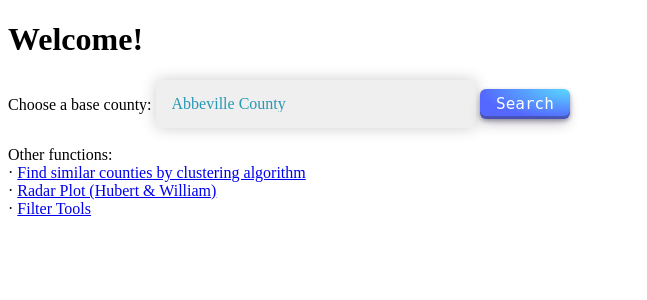
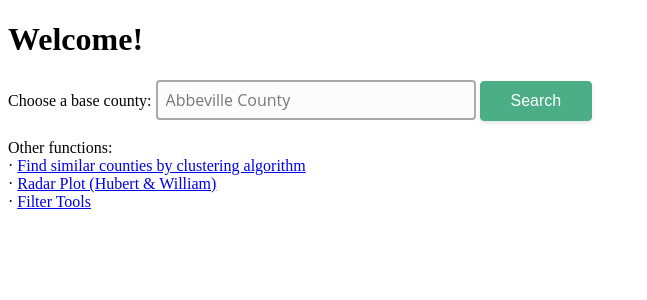
Before and after one commit to SiciliaLeco/County-Livability, a Django app: page /welcome/ in a window 1280 px wide. Shown: the top 300 px of the page, without its empty margins (0-647 px from the left). Run offline with Django 4.2, Linux system fonts and the light colour scheme.

Commit message:
Update welcome.html

```diff
--- a/templates/welcome.html
+++ b/templates/welcome.html
@@ -4,97 +4,67 @@
     <meta charset="UTF-8" />
     <title>Welcome to CSE6242 group#38's homepage!</title>
     <style>
-      select {
-        appearance: none;
-        border: 10px;
-        outline: 0;
-        font: inherit;
-        width: 20em;
-        height: 3em;
-        padding: 0 4em 0 1em;
-        color: rgb(39, 152, 180);
-        border-radius: 0.25em;
-        box-shadow: 0 0 1em 0 rgba(0, 0, 0, 0.2);
-        cursor: pointer;
-      }
-      select::-ms-expand {
-        display: none;
-      }
-      .select {
-        position: relative;
-        display: flex;
-        width: 20em;
-        height: 3em;
-        border-radius: 0.25em;
-        overflow: hidden;
-      }
-      /* Arrow */
-      .select::after {
-        content: "\25BC";
-        position: absolute;
-        top: 0;
-        right: 0;
-        padding: 1em;
-        background-color: #34495e;
-        transition: 0.25s all ease;
-        pointer-events: none;
-      }
-      /* Transition */
-      .select:hover::after {
-        color: #f39c12;
-      }
-
-      .button {
-        align-items: center;
-        appearance: none;
-        background-image: radial-gradient(
-          100% 100% at 100% 0,
-          #5adaff 0,
-          #5468ff 100%
-        );
-        border: 0;
-        border-radius: 6px;
-        box-shadow: rgba(45, 35, 66, 0.4) 0 2px 4px,
-          rgba(45, 35, 66, 0.3) 0 7px 13px -3px,
-          rgba(58, 65, 111, 0.5) 0 -3px 0 inset;
+      button {
+        background-color: rgb(76, 174, 135);
+        border: 1px solid rgb(76, 174, 135);
+        border-radius: 4px;
+        box-shadow: rgba(0, 0, 0, 0.1) 0 2px 4px 0;
         box-sizing: border-box;
         color: #fff;
         cursor: pointer;
-        display: inline-flex;
-        font-family: "JetBrains Mono", monospace;
-        height: 30px;
-        justify-content: center;
-        line-height: 1;
-        list-style: none;
-        overflow: hidden;
-        padding-left: 16px;
-        padding-right: 16px;
-        position: relative;
-        text-align: left;
-        text-decoration: none;
-        transition: box-shadow 0.15s, transform 0.15s;
+        font-size: 16px;
+        font-weight: 400;
+        outline: none;
+        outline: 0;
+        padding: 10px 25px;
+        text-align: center;
+        transform: translateY(0);
+        transition: transform 150ms, box-shadow 150ms;
         user-select: none;
         -webkit-user-select: none;
         touch-action: manipulation;
-        white-space: nowrap;
-        will-change: box-shadow, transform;
-        font-size: 16px;
       }
 
-      .button:focus {
-        box-shadow: #3c4fe0 0 0 0 1.5px inset, rgba(45, 35, 66, 0.4) 0 2px 4px,
-          rgba(45, 35, 66, 0.3) 0 7px 13px -3px, #3c4fe0 0 -3px 0 inset;
-      }
-
-      .button:hover {
-        box-shadow: rgba(45, 35, 66, 0.4) 0 4px 8px,
-          rgba(45, 35, 66, 0.3) 0 7px 13px -3px, #3c4fe0 0 -3px 0 inset;
+      button:hover {
+        box-shadow: rgba(0, 0, 0, 0.15) 0 3px 9px 0;
         transform: translateY(-2px);
       }
 
-      .button:active {
-        box-shadow: #3c4fe0 0 3px 7px inset;
-        transform: translateY(2px);
+      @media (min-width: 768px) {
+        button {
+          padding: 10px 30px;
+        }
+      }
+
+      select {
+        -webkit-appearance: none;
+        -moz-appearance: none;
+        -ms-appearance: none;
+        appearance: none;
+        outline: 0;
+        box-shadow: rgb(76, 174, 135);
+        border-color: rgb(76, 174, 135);
+        background: white;
+        background-image: none;
+        flex: 1;
+        padding: 0 0.5em;
+        color: rgb(121, 120, 120);
+        cursor: pointer;
+        font-size: 16px;
+        font-family: "Open Sans", sans-serif;
+      }
+
+      select {
+        position: relative;
+        width: 20em;
+        height: 2.5em;
+        border: 2px solid #aaa;
+        background: rgb(251, 252, 251);
+        overflow: hidden;
+        border-radius: 0.25em;
+      }
+      select:focus {
+        border-color: rgb(76, 174, 135);
       }
     </style>
   </head>
```
